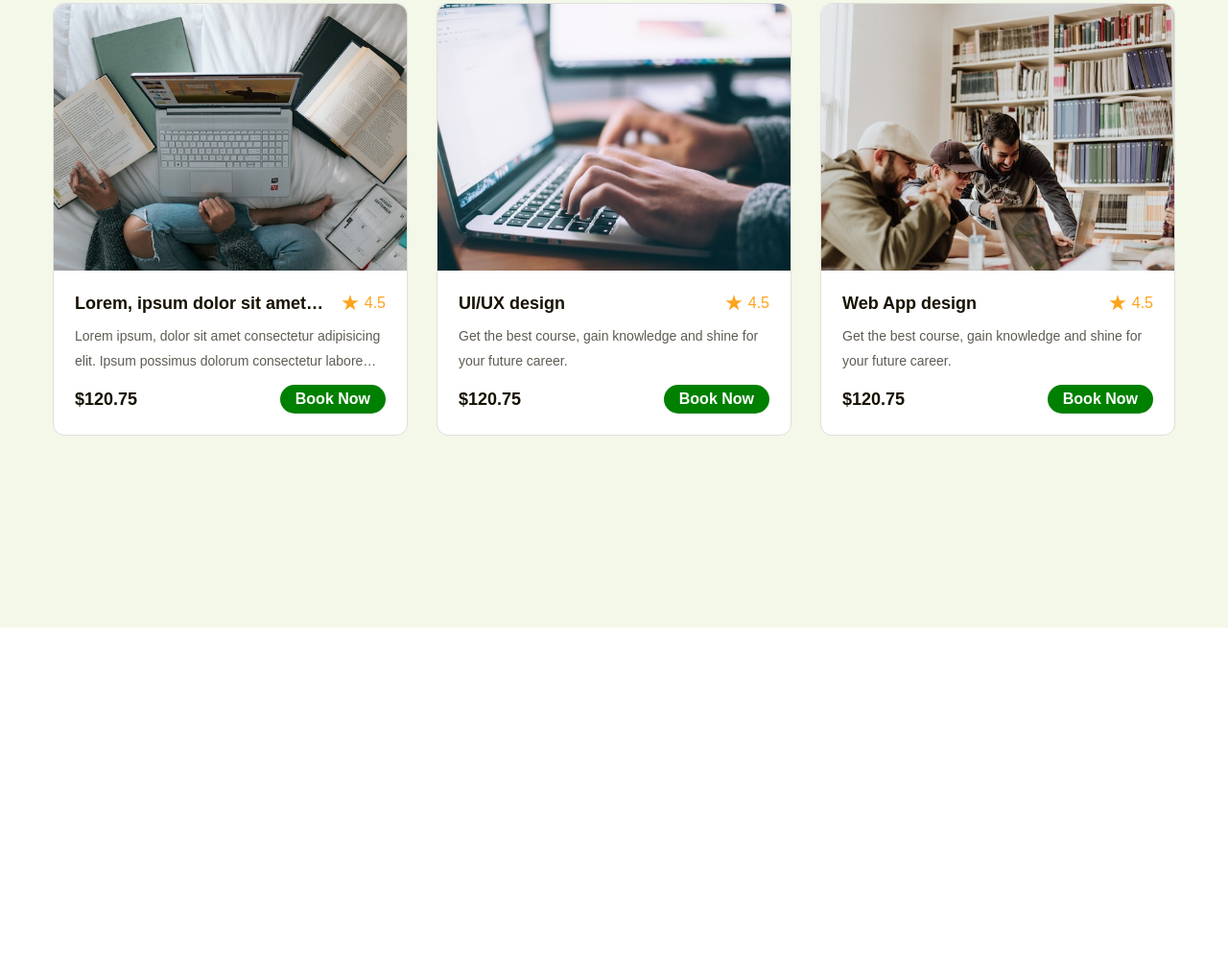
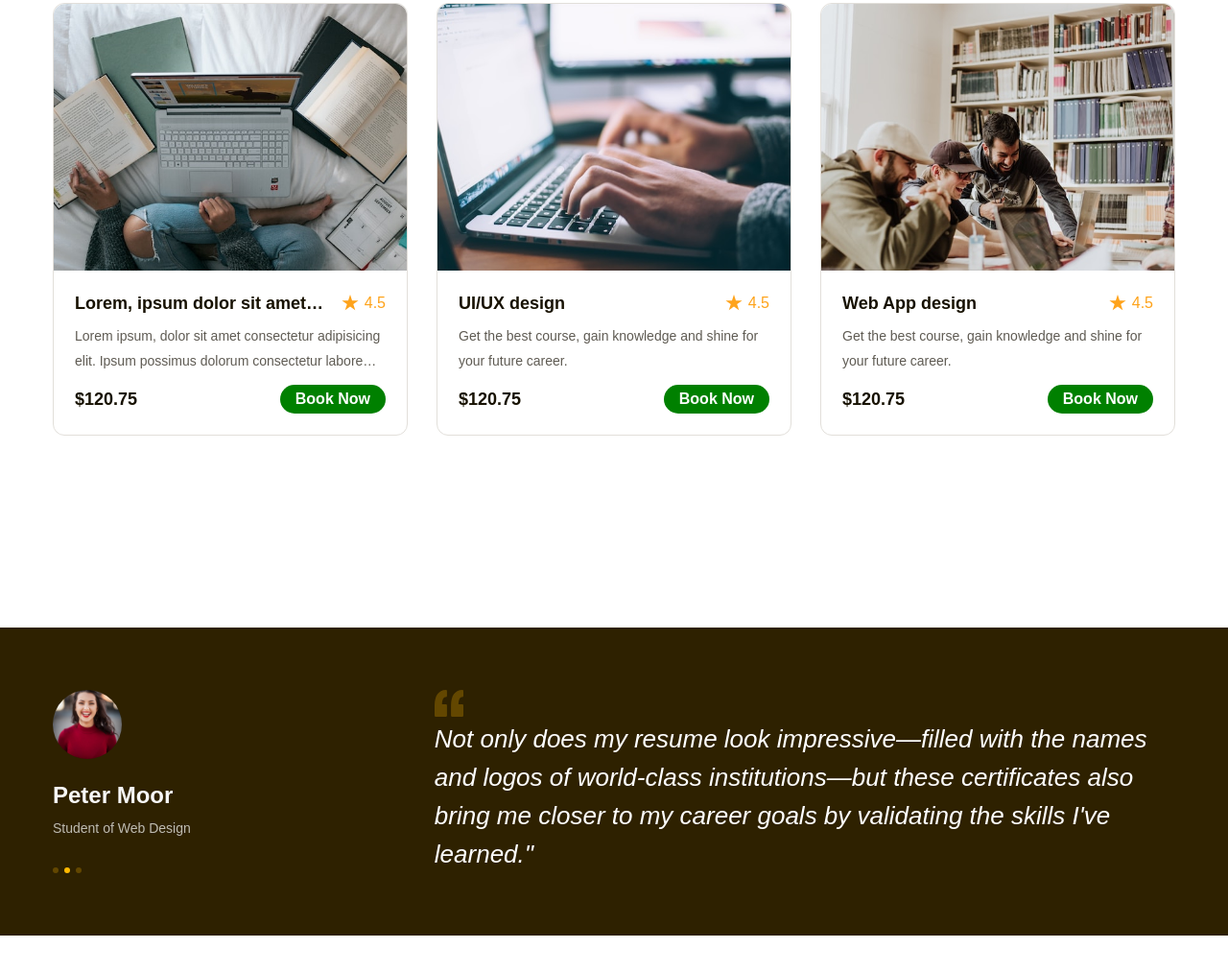
Before and after one commit to Trantoan12022004/project_1, a plain HTML site: page index.html in a window 1280 px wide. Shown: the part 1243-2256 px from the top of the page at 96% size. Drawn offline with Linux system fonts and the light colour scheme.

Commit message:
Phần 8 code phần feedback

```diff
--- a/assets/css/styte.css
+++ b/assets/css/styte.css
@@ -54,23 +54,22 @@ a {
   letter-spacing: * -0.76px;
 }
 
-
 /* nội dung dài chỉ hiển thị 1 hay 2 dòng theo ý để không phá vỡ thiết kế */
-.line-clamp-1{
+.line-clamp-1 {
   display: -webkit-box;
   -webkit-line-clamp: 1;
   -webkit-box-orient: vertical;
   overflow: hidden;
 }
 
-.line-clamp-2{
+.line-clamp-2 {
   display: -webkit-box;
   -webkit-line-clamp: 2;
   -webkit-box-orient: vertical;
   overflow: hidden;
 }
 
-.break-all{
+.break-all {
   word-break: break-all;
 }
 
@@ -242,7 +241,7 @@ a {
   line-height: 64px;
   background-color: var(--primary-color);
 }
-.hero-cta:hover{
+.hero-cta:hover {
   color: black;
 }
 .hero .watch-video {
@@ -297,9 +296,9 @@ a {
 
 /* =========================popular==================*/
 .popular {
-  padding: 200px 0;
-  background-color: #f3f8e9
-
+  padding: 65px 0;
+  margin-top: 135px;
+  /* background-color: #f3f8e9 */
 }
 
 .popular-top .desc {
@@ -326,92 +325,156 @@ a {
   color: var(--primary-color);
   border: 1px solid var(--primary-color);
 }
-.popular-top .controls{
+.popular-top .controls {
   display: flex;
   gap: 18px;
 }
-.popular-top .control-btn:hover{
+.popular-top .control-btn:hover {
   background-color: var(--primary-color);
   color: #ebeaff;
   cursor: pointer;
 }
 
-.popular .courses-list{
+.popular .courses-list {
   gap: 30px;
   margin-top: 55px;
   display: flex;
 }
 
-.popular .courses-item .thumb{
+.popular .courses-item .thumb {
   border-radius: 12px 12px 0px 0px;
   height: 278px;
   object-fit: cover;
   width: 100%;
 }
-.popular .courses-item{
+.popular .courses-item {
   border-radius: 12px;
   background: #fff;
   border: 1px solid #e2dfda;
   flex: 1;
-
 }
 
-.popular .courses-item:hover{
+.popular .courses-item:hover {
   border-radius: 12px;
   background: #fff;
   box-sizing: 0px 18px 36px 0px rgba(0, 0, 0, 0.05);
   border: 1px solid transparent;
 }
-.popular .courses-item .info{
+.popular .courses-item .info {
   margin: 16px 22px 22px;
 }
 .popular .courses-item .foot,
-.popular .courses-item .head{
+.popular .courses-item .head {
   display: flex;
   align-items: center;
   justify-content: space-between;
 }
 
-.popular .courses-item .title{
+.popular .courses-item .title {
   color: #171100;
   font-size: 1.8rem;
   font-weight: 600;
   line-height: 1.67;
 }
 
-.popular .courses-item .rating{
+.popular .courses-item .rating {
   display: flex;
   align-items: center;
 }
-.popular .rating .value{
+.popular .rating .value {
   margin-left: 6px;
   color: #fea31b;
   font-size: 1.6rem;
   line-height: 1.75;
 }
 
-.popular .courses-item .desc{
+.popular .courses-item .desc {
   margin-top: 6px;
   color: #5f5b53;
   font-size: 1.4rem;
   line-height: 1.86;
 }
 
-.popular .courses-item .foot{
+.popular .courses-item .foot {
   margin-top: 12px;
 }
 
-.popular .courses-item .price{
+.popular .courses-item .price {
   color: #171100;
   font-size: 1.8rem;
   font-weight: 600;
   line-height: 1.67;
 }
 
-.popular .courses-item .btn-book{
+.popular .courses-item .btn-book {
   border: none;
 }
 
-.popular .courses-item .btn-book:hover{
+.popular .courses-item .btn-book:hover {
   background: var(--primary-color);
 }
+
+/* ============================feedback==================================== */
+
+.feedback {
+  margin-top: 135px;
+  padding: 65px 0;
+  background: #2e2100;
+}
+
+.feedback .feedback-item {
+  display: flex;
+}
+
+.feedback-item .avatar {
+  width: 72px;
+  height: 72px;
+  border-radius: 50%;
+  object-fit: cover;
+}
+.feedback-item .info .member-name {
+  margin-top: 18px;
+  color: #f7f7f7;
+  font-family: var(--font-heading);
+  font-size: 2.4rem;
+  font-weight: 700;
+  line-height: 1.42;
+}
+
+.feedback-item .info .desc {
+  margin-top: 4px;
+  color: #bfbcb2;
+  font-size: 1.4rem;
+  line-height: 1.86;
+}
+
+.feedback-item .dots {
+  display: flex;
+  margin-top: 28px;
+  gap: 6px;
+}
+
+.feedback-item .dot{
+  width: 6px;height: 6px;
+  border-radius: 50%;
+  background: #634700;
+  cursor: pointer;
+
+}
+
+.feedback-item .content{
+  width: 66%;
+  margin-left: auto;
+}
+
+.feedback-item blockquote{
+  color: #fff;
+  font-size: 2.6rem;
+  font-style: italic;
+  line-height: 1.54;
+}
+
+.feedback-item .dot.active{
+  background: var(--primary-color);
+  cursor: default;
+}
--- a/index.html
+++ b/index.html
@@ -166,14 +166,24 @@
               /></a>
               <div class="info">
                 <div class="head">
-                  <h3 class="title line-clamp-1">Lorem, ipsum dolor sit amet consectetur adipisicing elit. Maxime delectus nam sint voluptates voluptatum ducimus cupiditate nisi vero corrupti nemo minima dolorum dolor ipsam recusandae, ab quam nihil unde itaque.</h3>
+                  <h3 class="title line-clamp-1">
+                    Lorem, ipsum dolor sit amet consectetur adipisicing elit.
+                    Maxime delectus nam sint voluptates voluptatum ducimus
+                    cupiditate nisi vero corrupti nemo minima dolorum dolor
+                    ipsam recusandae, ab quam nihil unde itaque.
+                  </h3>
                   <div class="rating">
                     <img src="./assets/icon/star.svg" alt="" class="star" />
                     <span class="value">4.5</span>
                   </div>
                 </div>
                 <p class="desc line-clamp-2">
-                  Lorem ipsum, dolor sit amet consectetur adipisicing elit. Ipsum possimus dolorum consectetur labore deserunt ullam architecto repellendus laborum accusantium veritatis, sequi suscipit soluta enim at culpa maxime libero perspiciatis eveniet fugit esse voluptates. Id nulla voluptatum explicabo perspiciatis quas provident.
+                  Lorem ipsum, dolor sit amet consectetur adipisicing elit.
+                  Ipsum possimus dolorum consectetur labore deserunt ullam
+                  architecto repellendus laborum accusantium veritatis, sequi
+                  suscipit soluta enim at culpa maxime libero perspiciatis
+                  eveniet fugit esse voluptates. Id nulla voluptatum explicabo
+                  perspiciatis quas provident.
                 </p>
                 <div class="foot">
                   <span class="price">$120.75</span
@@ -211,10 +221,11 @@
 
             <!-- item 3 -->
             <div class="courses-item">
-              <a href="#!"><img
-                src="./assets/img/course-3.jpg"
-                alt="Web App design"
-                class="thumb"
+              <a href="#!"
+                ><img
+                  src="./assets/img/course-3.jpg"
+                  alt="Web App design"
+                  class="thumb"
               /></a>
               <div class="info">
                 <div class="head">
@@ -237,6 +248,40 @@
           </div>
         </div>
       </div>
+
+      <!-- feedback -->
+
+      <div class="feedback">
+        <div class="main-content">
+          <div class="feedback-list">
+            <div class="feedback-item">
+              <!-- Khối bên trái -->
+              <div class="info">
+                <img src="./assets/img/ava1.jpg" alt="Peter Moor" class="avatar" />
+                <p class="member-name">Peter Moor</p>
+                <p class="desc">Student of Web Design</p>
+                <div class="dots">
+                  <span class="dot"></span>
+                  <span class="dot active"></span>
+                  <span class="dot"></span>
+                </div>
+              </div>
+              <div class="content">
+                <img src="./assets/icon/open-quote.svg" alt="" class="open-quotes" />
+                <!-- thẻ trích dẫn 1 câu nói -->
+                <blockquote>
+                  Not only does my resume look impressive—filled with the names
+                  and logos of world-class institutions—but these certificates
+                  also bring me closer to my career goals by validating the
+                  skills I've learned."
+                </blockquote>
+              </div>
+
+              <!-- Khối bên phải -->
+            </div>
+          </div>
+        </div>
+      </div>
     </main>
   </body>
 </html>
```
Lines whose indentation alone changed are shown as unchanged.
